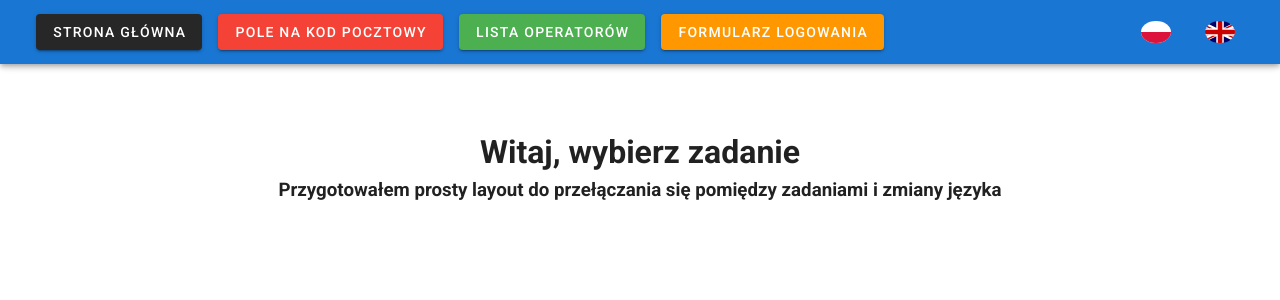
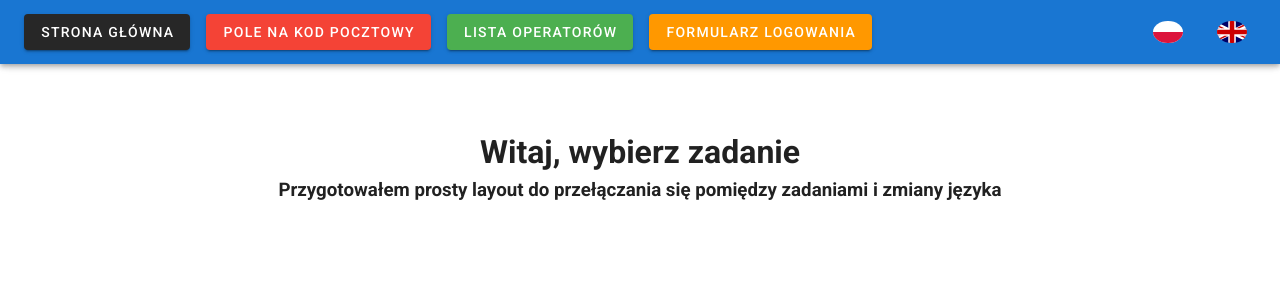
Before and after one commit to ZajdeR/frontend-recruitment-task, a Vue app in the folder front/: page / in a window 1280 px wide. Shown: the top 300 px of the page. Built offline with nearby package versions, Linux system fonts and the light colour scheme; no server answers; what vue-toasted would draw is missing.

Commit message:
MenuBar.vue - change styling

```diff
--- a/front/src/components/MenuBar.vue
+++ b/front/src/components/MenuBar.vue
@@ -1,22 +1,18 @@
 <template>
   <v-app-bar app color="primary" dark>
-    <div class="col-md-9">
     <v-btn class="mx-2" @click.prevent="$router.push('/')">
       {{ $t('MENU.BUTTON.0') }}
     </v-btn>
     <v-btn v-for="menuItem in menuItems" :key="menuItem.id" :class="['mx-2', menuItem.class]" @click.prevent="doRedirect(`/task/${menuItem.id}`)">
       {{ $t(`MENU.BUTTON.${menuItem.id}`) }}
     </v-btn>
-    </div>
-
-    <div class="col-md-3 d-flex justify-end">
+    <v-spacer />
     <v-btn text @click="$root.$i18n.locale = 'pl'">
       <v-img src="../assets/pl.svg" max-width="30" class="rounded-circle" />
     </v-btn>
     <v-btn text @click="$root.$i18n.locale = 'en'">
       <v-img src="../assets/en.svg" max-width="30" class="rounded-circle" />
     </v-btn>
-    </div>
   </v-app-bar>
 </template>
 
```
Lines whose indentation alone changed are shown as unchanged.
